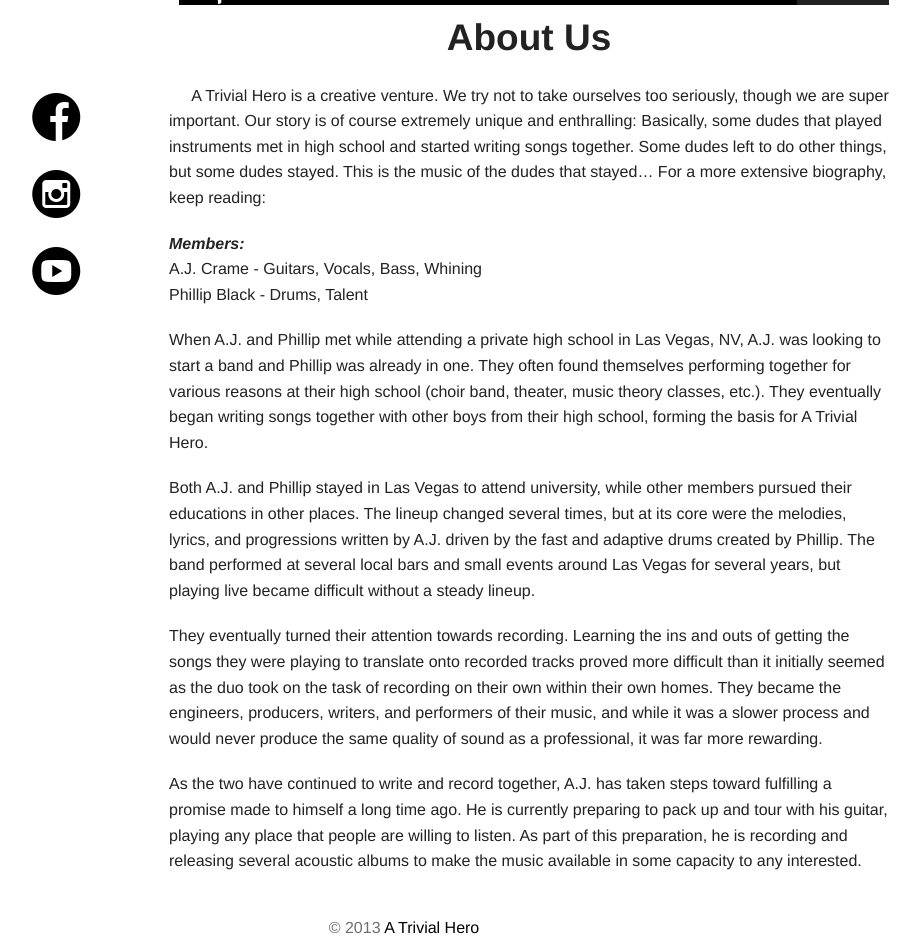
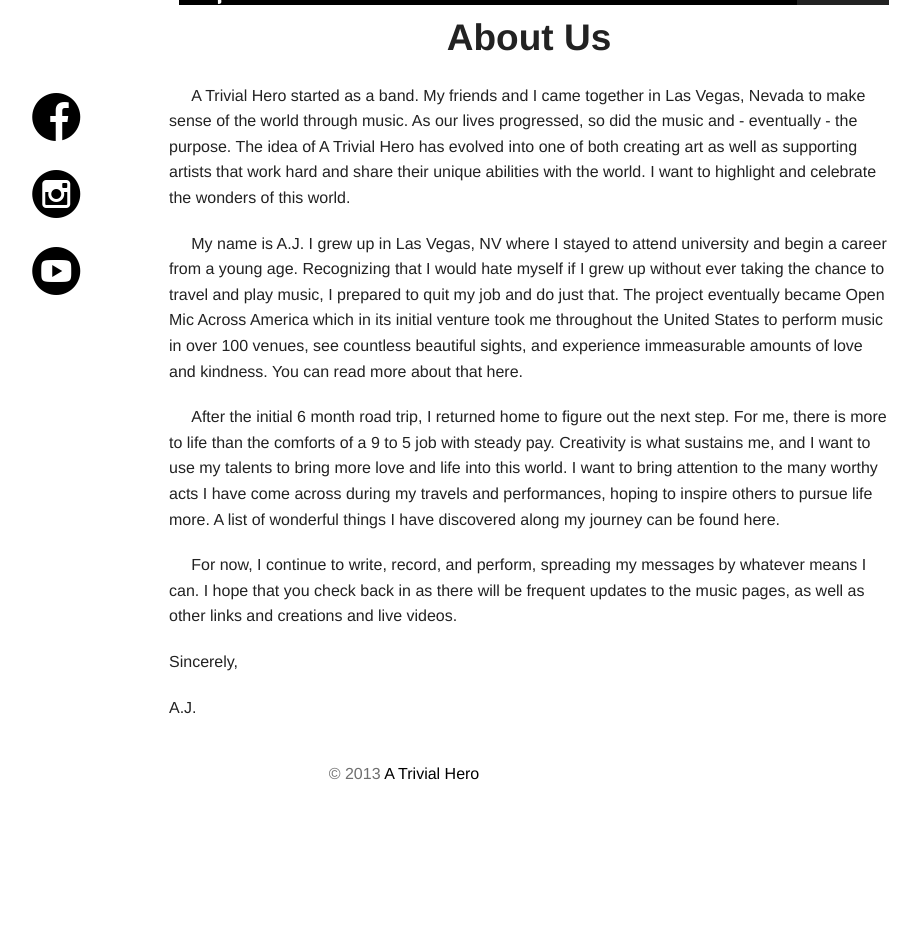
Before and after one commit to atrivialhero/atrivialhero.github.io, a Jekyll site: the page built from learn.md, in a window 1280 px wide, cut to the strip 244-1191 px from the top of the page. Shown: the whole strip, without its empty margins (236-1156 px from the left). Built offline with Jekyll 4.4.1, drawn with Linux system fonts in a browser that asks for light colours; some web fonts are replaced; Markdown is read by kramdown in place of the engine named in the settings; after the commit the page ends 1038 px from its top, so only the background shows below that.

Commit message:
Update learn.md

```diff
--- a/learn.md
+++ b/learn.md
@@ -10,16 +10,14 @@ sitemap:
 About Us
 --------
 
-&nbsp;&nbsp;&nbsp;&nbsp;&nbsp;A Trivial Hero is a creative venture. We try not to take ourselves too seriously, though we are super important. Our story is of course extremely unique and enthralling: Basically, some dudes that played instruments met in high school and started writing songs together. Some dudes left to do other things, but some dudes stayed. This is the music of the dudes that stayed... For a more extensive biography, keep reading:
+&nbsp;&nbsp;&nbsp;&nbsp;&nbsp;A Trivial Hero started as a band. My friends and I came together in Las Vegas, Nevada to make sense of the world through music. As our lives progressed, so did the music and - eventually - the purpose. The idea of A Trivial Hero has evolved into one of both creating art as well as supporting artists that work hard and share their unique abilities with the world. I want to highlight and celebrate the wonders of this world.
 
-***Members:***
-A.J. Crame - Guitars, Vocals, Bass, Whining
-Phillip Black - Drums, Talent
+&nbsp;&nbsp;&nbsp;&nbsp;&nbsp;My name is A.J. I grew up in Las Vegas, NV where I stayed to attend university and begin a career from a young age. Recognizing that I would hate myself if I grew up without ever taking the chance to travel and play music, I prepared to quit my job and do just that. The project eventually became Open Mic Across America which in its initial venture took me throughout the United States to perform music in over 100 venues, see countless beautiful sights, and experience immeasurable amounts of love and kindness. You can read more about that here.
 
-When A.J. and Phillip met while attending a private high school in Las Vegas, NV, A.J. was looking to start a band and Phillip was already in one. They often found themselves performing together for various reasons at their high school (choir band, theater, music theory classes, etc.). They eventually began writing songs together with other boys from their high school, forming the basis for A Trivial Hero.
+&nbsp;&nbsp;&nbsp;&nbsp;&nbsp;After the initial 6 month road trip, I returned home to figure out the next step. For me, there is more to life than the comforts of a 9 to 5 job with steady pay. Creativity is what sustains me, and I want to use my talents to bring more love and life into this world. I want to bring attention to the many worthy acts I have come across during my travels and performances, hoping to inspire others to pursue life more. A list of wonderful things I have discovered along my journey can be found here.
 
-Both A.J. and Phillip stayed in Las Vegas to attend university, while other members pursued their educations in other places. The lineup changed several times, but at its core were the melodies, lyrics, and progressions written by A.J. driven by the fast and adaptive drums created by Phillip. The band performed at several local bars and small events around Las Vegas for several years, but playing live became difficult without a steady lineup.
+&nbsp;&nbsp;&nbsp;&nbsp;&nbsp;For now, I continue to write, record, and perform, spreading my messages by whatever means I can. I hope that you check back in as there will be frequent updates to the music pages, as well as other links and creations and live videos.
 
-They eventually turned their attention towards recording. Learning the ins and outs of getting the songs they were playing to translate onto recorded tracks proved more difficult than it initially seemed as the duo took on the task of recording on their own within their own homes. They became the engineers, producers, writers, and performers of their music, and while it was a slower process and would never produce the same quality of sound as a professional, it was far more rewarding.
+Sincerely,
 
-As the two have continued to write and record together, A.J. has taken steps toward fulfilling a promise made to himself a long time ago. He is currently preparing to pack up and tour with his guitar, playing any place that people are willing to listen. As part of this preparation, he is recording and releasing several acoustic albums to make the music available in some capacity to any interested.
+A.J.
```
